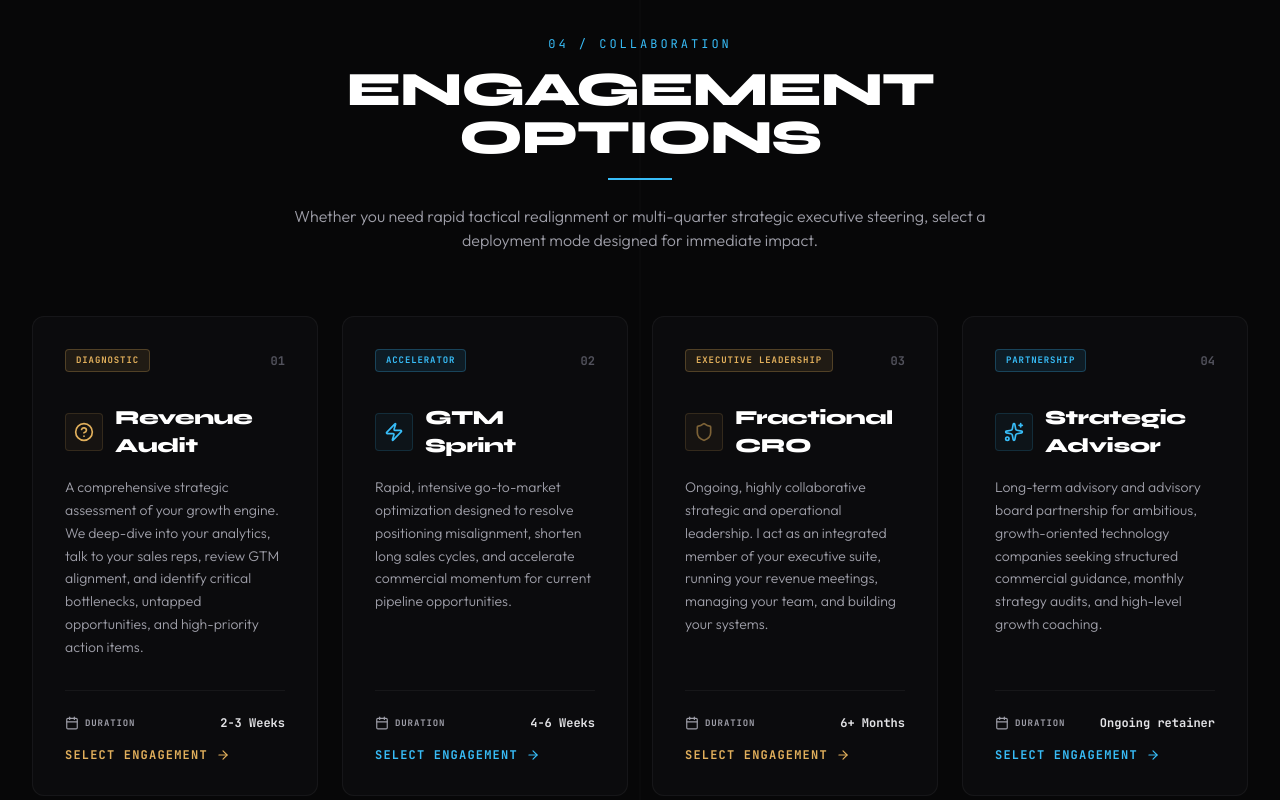
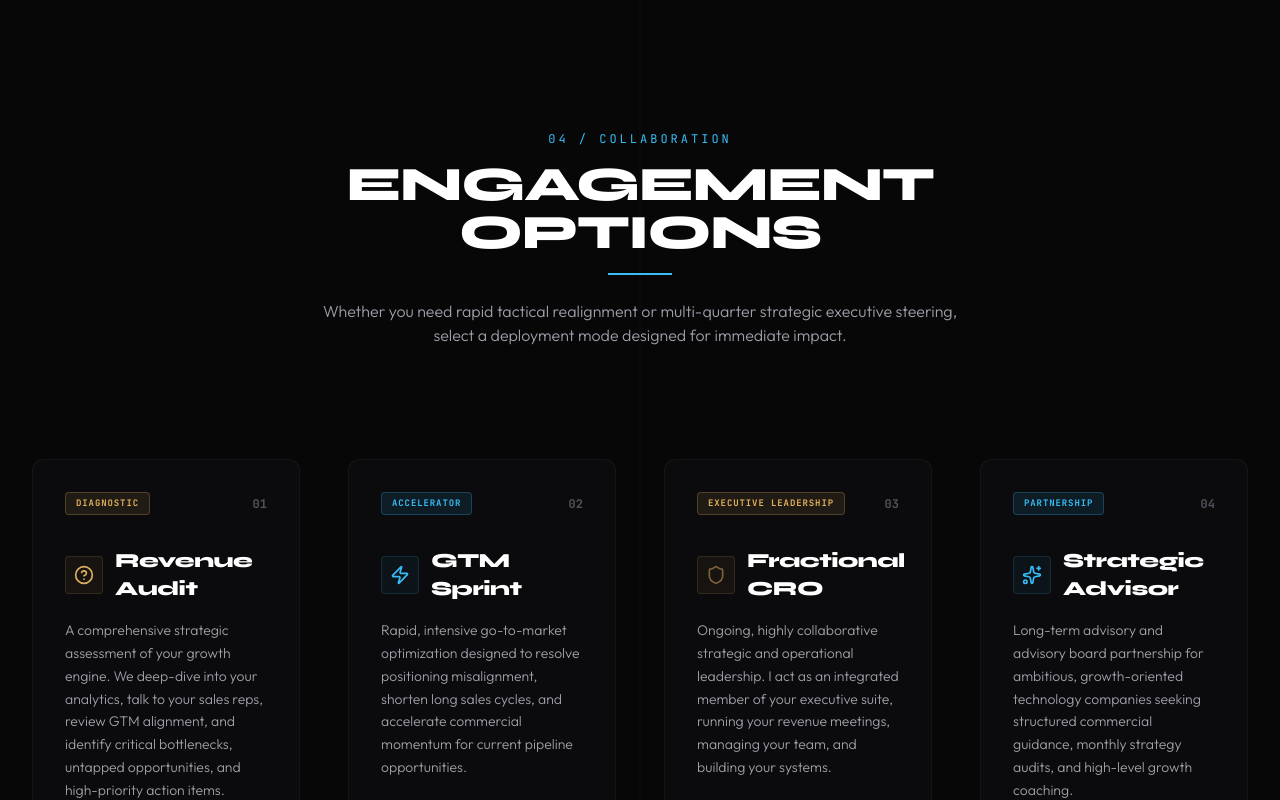
Before and after one commit to GaneshPrasad14/RehanJoe_, a React (Vite) app: page / in a window 1280 px wide. Shown: the part 5980-6780 px from the top of the page. Built offline with nearby package versions, Linux system fonts and the light colour scheme.

Commit message:
Update Engagement.tsx

```diff
--- a/src/components/Engagement.tsx
+++ b/src/components/Engagement.tsx
@@ -21,18 +21,18 @@ export default function Engagement() {
   };
 
   return (
-    <section id="engagement" className="py-24 bg-brand-dark border-t border-white/5 relative z-10 px-4 sm:px-6 lg:px-8">
+    <section id="engagement" className="py-32 lg:py-48 bg-brand-dark relative z-10 px-4 sm:px-6 lg:px-8">
       {/* Decorative vertical divider line behind elements for visual anchor */}
       <div className="absolute top-0 bottom-0 left-1/2 -translate-x-1/2 w-[1px] bg-white/3 pointer-events-none hidden lg:block" />
 
       <div className="w-full max-w-7xl mx-auto relative z-20">
 
         {/* Header Block */}
-        <div className="mb-16 text-center max-w-3xl mx-auto">
+        <div className="mb-20 lg:mb-28 text-center max-w-2xl mx-auto">
           <span className="font-mono text-xs text-brand-blue tracking-[0.25em] uppercase">
             04 / Collaboration
           </span>
-          <h2 className="font-display font-black text-3xl sm:text-5xl mt-3 text-white tracking-tight uppercase">
+          <h2 className="font-display font-black text-2xl sm:text-4xl lg:text-5xl mt-3 text-white tracking-tight uppercase break-words">
             Engagement Options
           </h2>
           <div className="h-0.5 w-16 bg-brand-blue mx-auto mt-4" />
@@ -42,7 +42,7 @@ export default function Engagement() {
         </div>
 
         {/* 4-Column Grid */}
-        <div className="grid grid-cols-1 md:grid-cols-2 lg:grid-cols-4 gap-6">
+        <div className="grid grid-cols-1 md:grid-cols-2 lg:grid-cols-4 gap-8 lg:gap-12 relative z-10">
           {ENGAGEMENTS.map((item, index) => {
             const isGold = index % 2 === 0;
 
```
